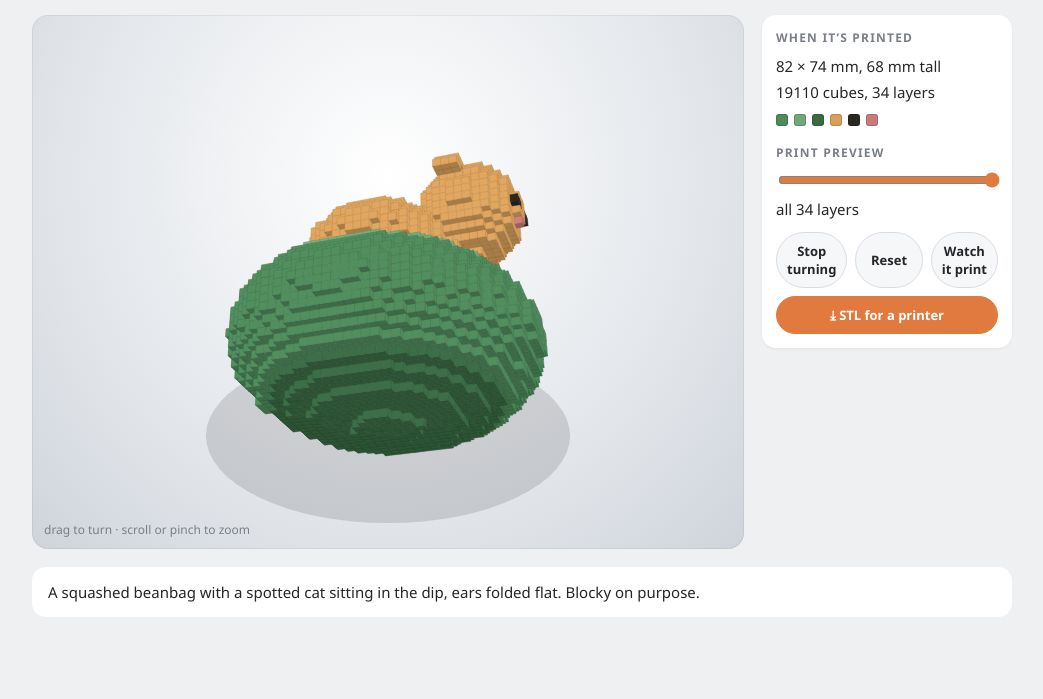
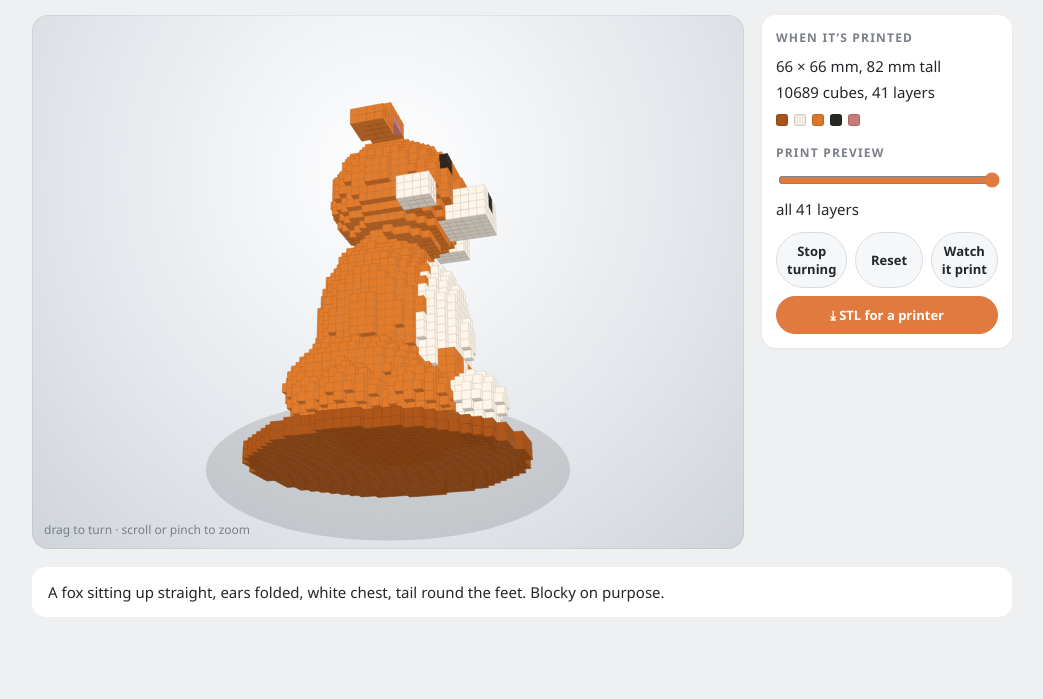
Before and after one commit to Bean-Bengal/beanbag-with-cat-in-it, a plain HTML site: page index.html in a window 1280 px wide. Shown: the part 101-800 px from the top of the page, without its empty margins (118-1161 px from the left). Drawn offline with Linux system fonts and the light colour scheme; animation ran at ten frames a second.

Commit message:
Fox Sitting Upright, version 3

```diff
--- a/index.html
+++ b/index.html
@@ -1,6 +1,6 @@
 <!DOCTYPE html>
 <html><head><meta charset="utf-8"><meta name="viewport" content="width=device-width,initial-scale=1">
-<title>Beanbag with Cat In It</title>
+<title>Fox Sitting Upright</title>
 <style>body{margin:0;font-family:sans-serif;background:#f4efe6;color:#2a2622}</style>
 </head><body>
 <script data-bean-store>(function(){if(typeof location!=='undefined'&&location&&location.protocol==='about:'&&typeof document!=='undefined'&&document.addEventListener){document.addEventListener('click',function(e){var a=e.target&&e.target.closest&&e.target.closest('a[href^="#"]');if(!a||a.target==='_blank')return;e.preventDefault();try{location.hash=a.getAttribute('href')}catch(x){}},true)}if(typeof window==='undefined')return;try{window.localStorage.getItem('x');return}catch(e){}var d=Object.assign({},window.__BEAN_SAVED||{});function post(){try{parent.postMessage({type:'bean-store',data:d},'*')}catch(e){}}var ls={getItem:function(k){return Object.prototype.hasOwnProperty.call(d,k)?d[k]:null},setItem:function(k,v){d[k]=String(v);post()},removeItem:function(k){delete d[k];post()},clear:function(){d={};post()},key:function(i){return Object.keys(d)[i]||null}};Object.defineProperty(ls,'length',{get:function(){return Object.keys(d).length}});try{Object.defineProperty(window,'localStorage',{value:ls,configurable:true})}catch(e){}})();</script>
@@ -179,39 +179,52 @@
 </script>
 <script>
 Kit.voxel({
-  title: 'Beanbag with Cat In It',
+  title: 'Fox Sitting Upright',
   by: 'Bean',
-  note: 'A squashed beanbag with a spotted cat sitting in the dip, ears folded flat. Blocky on purpose.',
-  palette: { g: '#4f8a5b', d: '#3a6b45', l: '#6fa87a', b: '#d9a05b', s: '#2a2622', e: '#c97a7a' },
-  mm: 2, spin: true, yaw: 0.6, pitch: 0.5,
+  note: 'A fox sitting up straight, ears folded, white chest, tail round the feet. Blocky on purpose.',
+  palette: { o: '#d9772b', d: '#a8541a', w: '#f4ece0', k: '#2a2622', p: '#c97a7a' },
+  mm: 2, spin: true, yaw: 0.6, pitch: 0.4,
   build(m) {
-    m.ellipsoid(0, 10, 0, 20, 10, 18, 'g');
-    m.carve.box(-30, -5, -30, 60, 5, 60);
-    m.carve.sphere(0, 25, 2, 11);
-    m.paint((x, y, z, c) => y < 4 ? 'd' : (y > 15 ? 'l' : null));
-    // cat body
-    m.ellipsoid(0, 22, 0, 11, 6, 9, 'b');
-    // front paws
-    m.box(-6, 17, 7, 4, 4, 4, 'b');
-    m.box(2, 17, 7, 4, 4, 4, 'b');
-    m.box(-9, 17, -8, 4, 4, 4, 'b');
-    m.box(5, 17, -8, 4, 4, 4, 'b');
-    // head
-    m.sphere(0, 27, 11, 6, 'b');
-    // folded ears: flat, pressed out to the sides
-    m.box(-8, 31, 9, 4, 1, 3, 'b');
-    m.box(4, 31, 9, 4, 1, 3, 'b');
-    m.box(-9, 30, 9, 2, 1, 3, 'b');
-    m.box(7, 30, 9, 2, 1, 3, 'b');
-    // eyes and nose
-    m.box(-3, 27, 17, 2, 1, 1, 's');
-    m.box(1, 27, 17, 2, 1, 1, 's');
-    m.set(0, 25, 17, 'e');
-    // spots
-    m.set(-4, 28, -2, 's'); m.set(3, 28, 2, 's'); m.set(6, 27, -3, 's'); m.set(-7, 26, 3, 's');
-    // tail
-    m.line(-8, 24, -6, 0, 24, -11, 'b');
-    m.line(0, 24, -11, 8, 24, -6, 'b');
+    // base
+    m.cylinder(0, 0, 0, 16, 2, 'd');
+    // body
+    m.ellipsoid(0, 15, 0, 9, 13, 8, 'o');
+    // chest
+    m.ellipsoid(0, 14, 5, 6, 10, 5, 'w');
+    // back haunches
+    m.ellipsoid(-8, 7, -1, 5, 5, 8, 'o');
+    m.ellipsoid(8, 7, -1, 5, 5, 8, 'o');
+    // front legs and paws
+    m.box(-5, 2, 6, 4, 10, 4, 'o');
+    m.box(1, 2, 6, 4, 10, 4, 'o');
+    m.box(-5, 2, 9, 4, 3, 3, 'k');
+    m.box(1, 2, 9, 4, 3, 3, 'k');
+    // head, slightly tilted
+    m.ellipsoid(1, 33, 2, 9, 7, 8, 'o');
+    // muzzle
+    m.box(-2, 29, 8, 6, 4, 6, 'w');
+    m.box(0, 31, 13, 2, 2, 1, 'k');
+    // cheeks
+    m.box(-8, 29, 5, 3, 3, 4, 'w');
+    m.box(8, 29, 5, 3, 3, 4, 'w');
+    // eyes
+    m.box(-4, 34, 9, 2, 2, 1, 'k');
+    m.box(4, 35, 9, 2, 2, 1, 'k');
+    // folded ears: flat, pointing out and down
+    m.box(-12, 38, 1, 5, 2, 4, 'o');
+    m.box(-15, 36, 1, 4, 2, 4, 'o');
+    m.box(8, 39, 1, 5, 2, 4, 'o');
+    m.box(12, 37, 1, 4, 2, 4, 'o');
+    m.box(-11, 38, 3, 3, 1, 2, 'p');
+    m.box(9, 39, 3, 3, 1, 2, 'p');
+    // tail curling round the front of the base
+    m.line(8, 4, -8, 13, 3, 0, 'o');
+    m.line(13, 3, 0, 11, 3, 8, 'o');
+    m.line(11, 3, 8, 6, 3, 12, 'o');
+    m.sphere(13, 4, 0, 3, 'o');
+    m.sphere(11, 4, 7, 3, 'o');
+    m.sphere(6, 4, 12, 3, 'w');
+    m.sphere(11, 4, -4, 3, 'o');
   }
 });
 </script>
```
